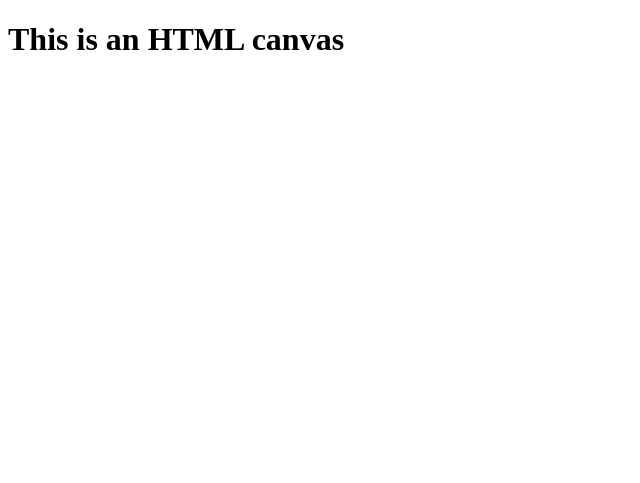
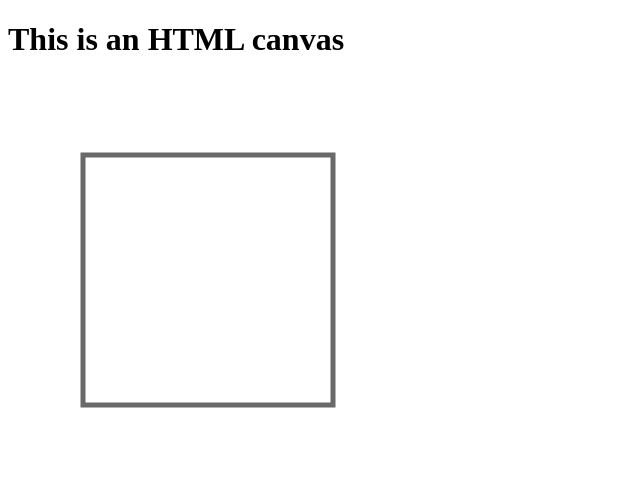
Before and after one commit to Ian-Chege/Game-Dev-JS, a website: page part1/part1.html in a window 1280 px wide. Shown: the whole page, without its empty margins (0-640 px from the left). Drawn offline with Linux system fonts and the light colour scheme.

Commit message:
feat: add drawing script

```diff
--- a/part1/part1.html
+++ b/part1/part1.html
@@ -8,6 +8,15 @@
 <body>
     <h1>This is an HTML canvas</h1>
     <canvas id="asteroids" width="400" height="400"></canvas>
+
+    <script>
+        var canvas = document.getElementById('asteroids');
+        var context = canvas.getContext("2d");
+        context.strokeStyle = 'dimgrey';
+        context.lineWidth = 5;
+        context.rect(75,75,250,250);
+        context.stroke();
+    </script>
 </body>
 
 </html>
```
Also changed, not shown: 1 other file.
